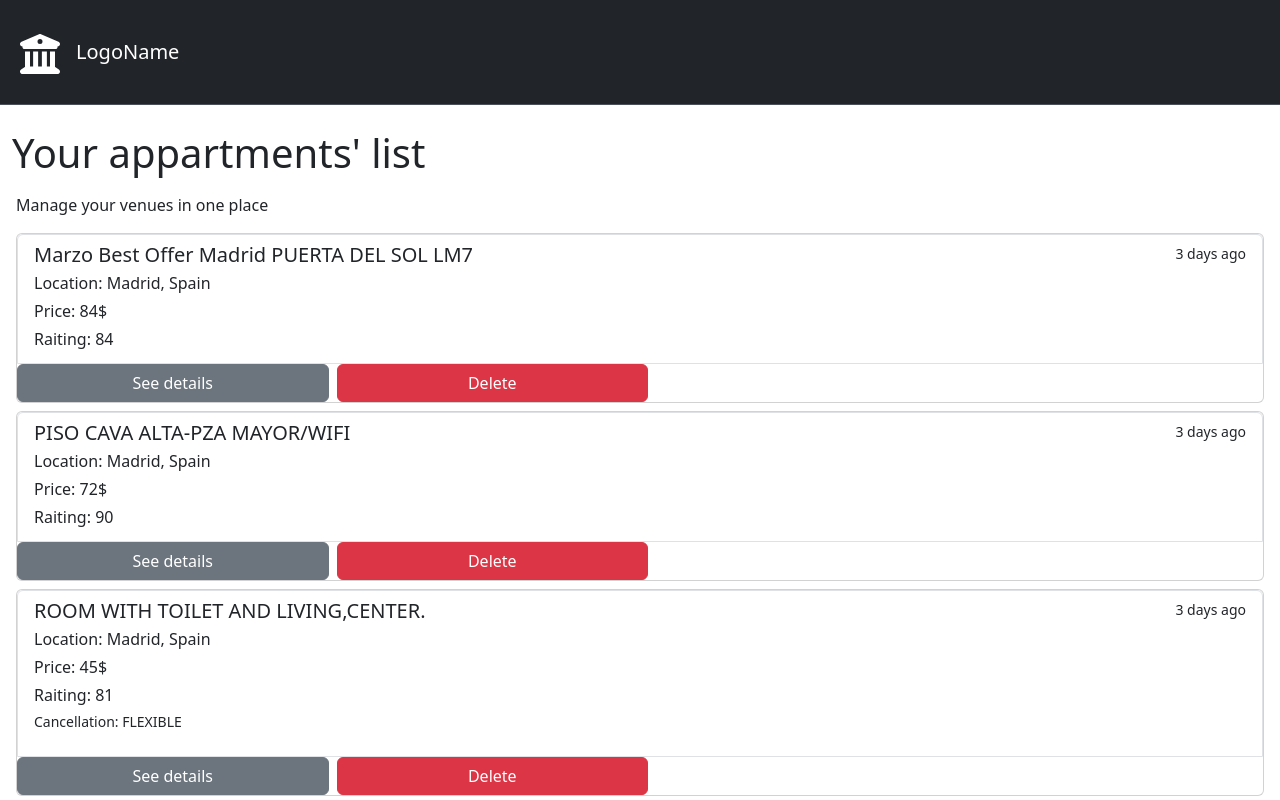
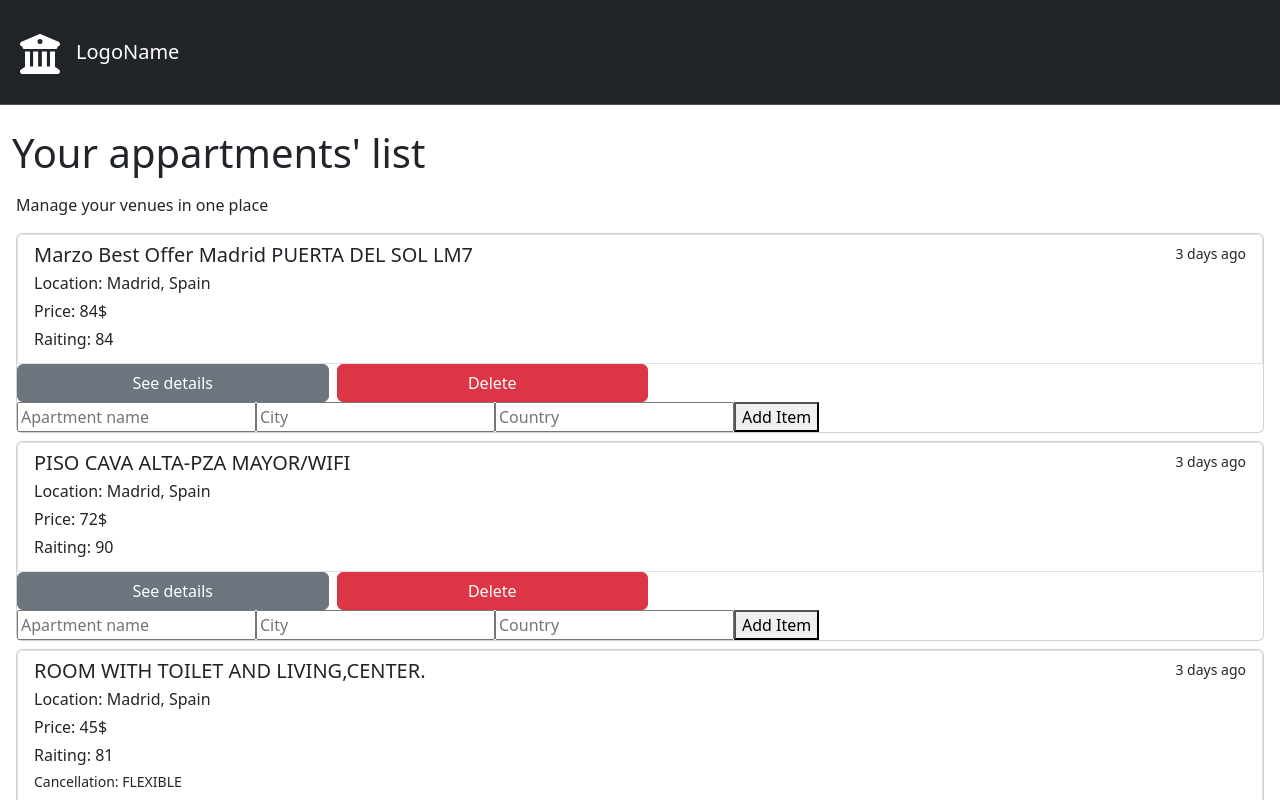
Before and after one commit to Ahmd-zaidan8a8/Apartment-Rentals-Admin, a React (Vite) app: page / in a window 1280 px wide. Shown: the top 800 px of the page. Built offline with nearby package versions, Linux system fonts and the light colour scheme.

Commit message:
added a form to add a new item to the list

```diff
--- a/src/App.jsx
+++ b/src/App.jsx
@@ -6,6 +6,7 @@ import Navbar from "./components/Navbar";
 import Sidebar from "./components/Sidebar";
 import HomePage from "./pages/HomePage";
 import Footer from "./components/Footer";
+
 
 const App = () => {
   return (
--- /dev/null
+++ b/src/components/AddItemForm.jsx
@@ -0,0 +1,36 @@
+import { useState } from "react";
+
+const AddItemForm = ({ handleChange, handleSubmit, newItem }) => {
+    return (
+      <form onSubmit={handleSubmit}>
+        <input
+          type="text"
+          name="name"
+          value={newItem.name}
+          onChange={handleChange}
+          placeholder="Apartment name"
+          required
+        />
+        <input
+          type="text"
+          name="city"
+          value={newItem.city}
+          onChange={handleChange}
+          placeholder="City"
+          required
+        />
+        <input
+          type="text"
+          name="country"
+          value={newItem.country}
+          onChange={handleChange}
+          placeholder="Country"
+          required
+        />
+        <button type="submit">Add Item</button>
+      </form>
+    );
+  };
+
+
+export default AddItemForm;
--- a/src/components/List.jsx
+++ b/src/components/List.jsx
@@ -1,4 +1,5 @@
 import ListItem from "./ListItem";
+import AddItemForm from "./AddItemForm";
 
 const List = ({ apartementList, onDelete }) => {
   let list = apartementList.map((apartement) => {
@@ -14,6 +15,10 @@ const List = ({ apartementList, onDelete }) => {
       {list}
     </div>
   );
+  <AddItemForm />
+
 };
 
+
+
 export default List;
--- a/src/components/ListItem.jsx
+++ b/src/components/ListItem.jsx
@@ -1,6 +1,31 @@
 import { Link } from "react-router-dom";
+import AddItemForm from "./AddItemForm";
+import { useState } from "react";
 
-const ListItem = ({ item, onDelete }) => {
+const ListItem = ({ item, onDelete, onAddItem }) => {
+  const [newItem, setNewItem] = useState({
+    name: "",
+    city: "",
+    country: "",
+
+  });
+  const handleChange = (e) => {
+    const { name, value } = e.target;
+    setNewItem({
+      ...newItem,
+      [name]: value,
+    });
+  };
+
+  const handleAddItem = () => {
+    onAddItem(newItem);
+    setNewItem({
+      name: "",
+      city: "",
+      country: "",
+    });
+  };
+
   return (
 
     <div className="card mb-2">
@@ -34,6 +59,11 @@ const ListItem = ({ item, onDelete }) => {
       >
         Delete
       </button>
+      <AddItemForm
+          handleChange={handleChange}
+          handleSubmit={handleAddItem}
+          newItem={newItem}
+        />
       </div>
     </div>
 
--- a/src/pages/HomePage.jsx
+++ b/src/pages/HomePage.jsx
@@ -1,12 +1,19 @@
 import List from "../components/List";
 import data from "../data/data.json";
 import { useState } from "react";
+import AddItemForm from "../components/AddItemForm";
 
 const HomePage = () => {
   const { results } = data;
 
   // results Arr of objects
   const [apartementList, setApartementList] = useState(results);
+
+  const [newItem, setNewItem] = useState({
+    name: "",
+    city: "",
+    country: ""
+  });
 
   const handleDelete = (id) => {
     const filtered = apartementList.filter(
@@ -15,10 +22,37 @@ const HomePage = () => {
     setApartementList(filtered);
   };
 
+  const handleChange = (e) => {
+    const { name, value } = e.target;
+    setNewItem({
+      ...newItem,
+      [name]: value
+    });
+  };
+
+  const handleSubmit = (e) => {
+    e.preventDefault();
+    const updatedList = [...apartmentList, newItem];
+    setApartementList(updatedList);
+    setNewItem({
+      name: "",
+      city: "",
+      country: ""
+    });
+  };
+
   return (
     <div className="HomePage m-1">
       <h1 className="m-2 mt-4">Your appartments' list</h1>
+
       <List apartementList={apartementList} onDelete={handleDelete} />
+      {apartementList.length > 0 && (
+        <AddItemForm
+        handleChange={handleChange}
+        handleSubmit={handleSubmit}
+        newItem={newItem}
+      />
+      )};
     </div>
   );
 };
```
